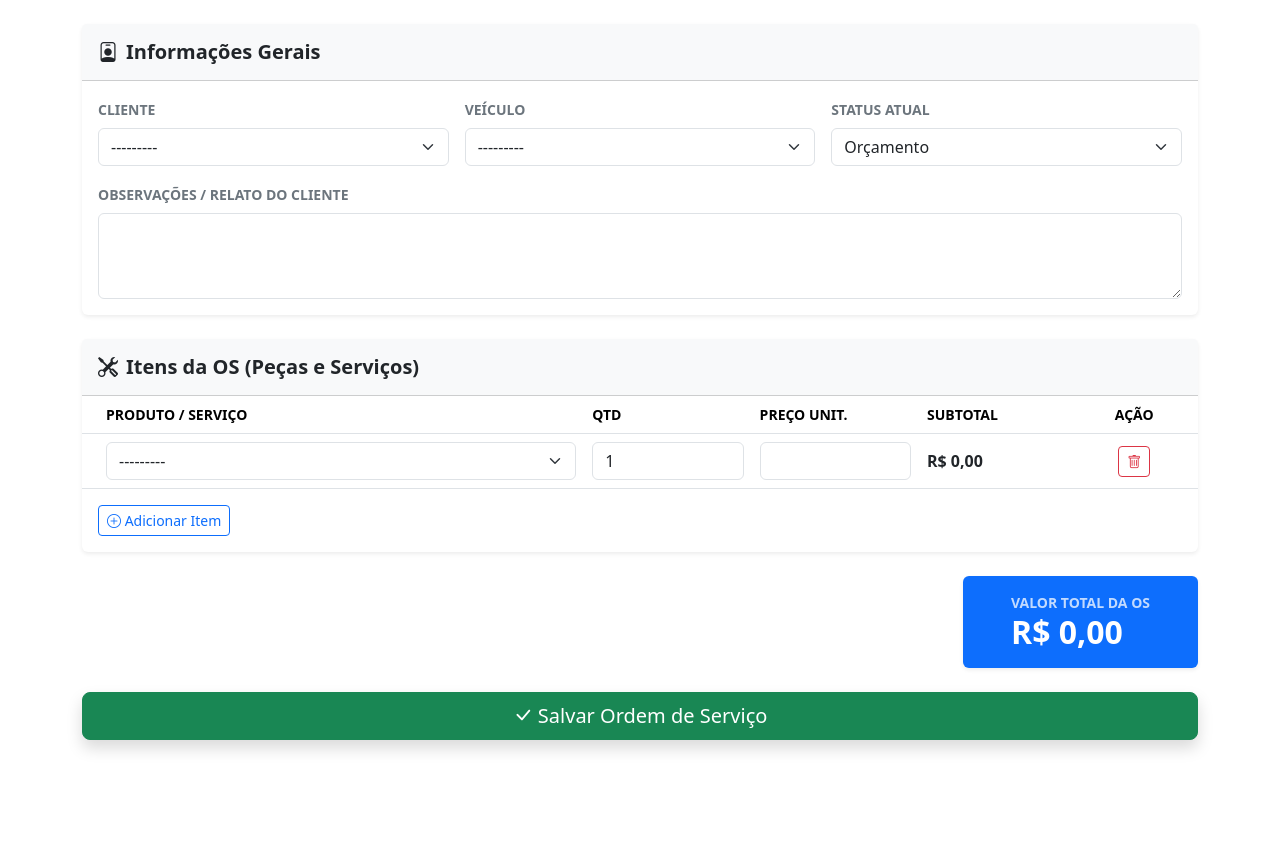
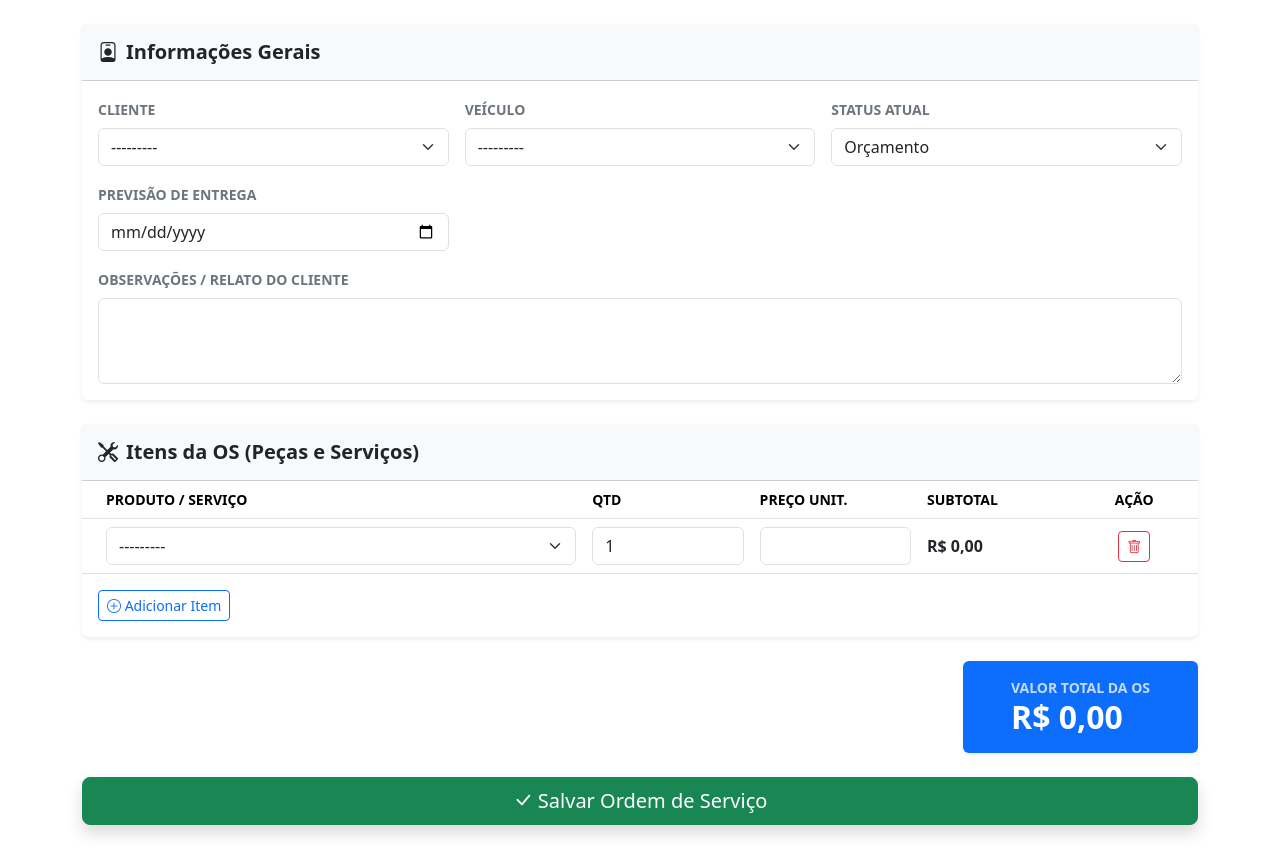
Before and after one commit to MarceloMacedoFH/Oficina_Django, a Django app: page /ordens/nova/ in a window 1280 px wide. Shown: the part 175-1040 px from the top of the page. Run offline with Django 5.2, Linux system fonts and the light colour scheme; the visitor is signed in with stand-in values (Sample User, id 1); data that the repository does not hold is empty.

Commit message:
Melhoria nas datas

```diff
--- a/servicos/forms.py
+++ b/servicos/forms.py
@@ -5,11 +5,12 @@ from .models import OrdemServico,Veiculo,Cliente,ItemOS,Produto
 class OSForm(forms.ModelForm):
     class Meta:
         model = OrdemServico
-        fields = ['cliente', 'veiculo', 'status', 'observacoes']
+        fields = ['cliente', 'veiculo', 'status', 'data_entrega' , 'observacoes']
         widgets = {
             'cliente': forms.Select(attrs={'class': 'form-select'}),
             'veiculo': forms.Select(attrs={'class': 'form-select'}),
             'status': forms.Select(attrs={'class': 'form-select'}),
+            'data_entrega': forms.DateInput(attrs={'class': 'form-control', 'type': 'date'},format='%Y-%m-%d'),
             'observacoes': forms.Textarea(attrs={'class': 'form-control', 'rows': 3}),
         }
 
@@ -18,6 +19,10 @@ class OSForm(forms.ModelForm):
 
         # 1. Começa com a lista vazia por segurança
         self.fields['veiculo'].queryset = Veiculo.objects.none()
+
+        if self.instance.data_entrega:
+            # Garante que o valor apareça no campo ao abrir para editar
+            self.initial['data_entrega'] = self.instance.data_entrega.strftime('%Y-%m-%d')
 
         # 2. Se houver um cliente já selecionado (Edição ou erro de POST)
         if 'cliente' in self.data:
--- a/servicos/models.py
+++ b/servicos/models.py
@@ -49,9 +49,12 @@ class OrdemServico(models.Model):
     cliente = models.ForeignKey(Cliente, on_delete=models.CASCADE)
     veiculo = models.ForeignKey(Veiculo, on_delete=models.CASCADE)
     data_entrada = models.DateTimeField(auto_now_add=True)
+    data_entrega = models.DateTimeField(blank=True, null=True)
     status = models.CharField(max_length=3, choices=STATUS_CHOICES, default='ORC')
     valor_total = models.DecimalField(max_digits=10, decimal_places=2, default=0)
     observacoes = models.TextField(blank=True, null=True)
+    data_alteracao = models.DateTimeField(blank=True, null=True)
+    data_cancelamento = models.DateTimeField(blank=True, null=True)
 
     def atualizar_total(self):
         """Soma o total de itens (peças e serviços) e atualiza a OS"""
--- a/servicos/templates/servicos/form_os.html
+++ b/servicos/templates/servicos/form_os.html
@@ -50,6 +50,10 @@
                     <div class="col-md-4">
                         <label class="form-label small text-secondary fw-bold">STATUS ATUAL</label>
                         {{ form.status }}
+                    </div>
+                    <div class="col-md-4">
+                        <label class="form-label small text-secondary fw-bold">PREVISÃO DE ENTREGA</label>
+                        {{ form.data_entrega }}
                     </div>
                     <div class="col-12">
                         <label class="form-label small text-secondary fw-bold">OBSERVAÇÕES / RELATO DO CLIENTE</label>
```
Also changed, not shown: servicos/migrations/0008_ordemservico_data_alteracao_and_more.py (added).
